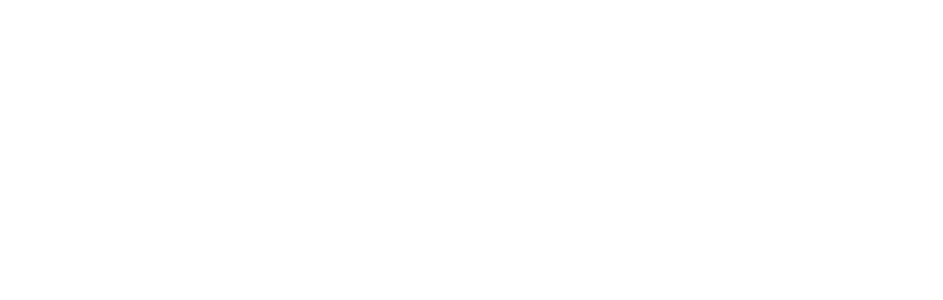
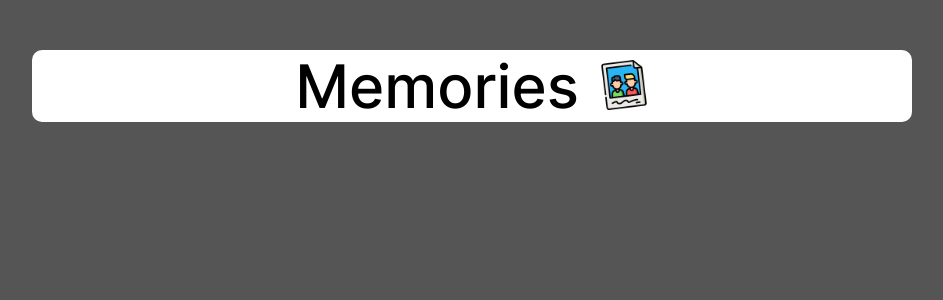
Before and after one commit to suraj9562/memories, a React (Create React App) app in the folder client/: page / in a window 1280 px wide. Shown: the top 300 px of the page, without its empty margins (168-1111 px from the left). Built offline with nearby package versions, Linux system fonts and the light colour scheme.

Commit message:
done with header

```diff
--- a/client/src/components/header/Header.jsx
+++ b/client/src/components/header/Header.jsx
@@ -3,7 +3,12 @@ import memories from "./../../assets/images/memories.png"
 function Header() {
   return (
     <div className={Styles.container}>
-
+      <div className={Styles.title}>
+        Memories
+      </div>
+      <div className={Styles.image}>
+        <img src={memories} alt="logo" />
+      </div>
     </div>
   )
 }
--- a/client/src/components/header/header.module.css
+++ b/client/src/components/header/header.module.css
@@ -0,0 +1,18 @@
+.container{
+    display: flex;
+    align-items: center;
+    justify-content: center;
+    gap: 2rem;
+
+    background-color: #fff;
+    border-radius: 1rem;
+}
+
+.container .title{
+    font-size: 6rem;
+    font-family: "Inter-Medium";
+}
+
+.container .image img{
+    max-height: 5rem;
+}
--- a/client/src/index.css
+++ b/client/src/index.css
@@ -20,6 +20,7 @@ body {
     padding: 0;
     font-family: "inter-Regular";
     font-size: 10px;
+    background: #555;
 }
 
 * {
```
